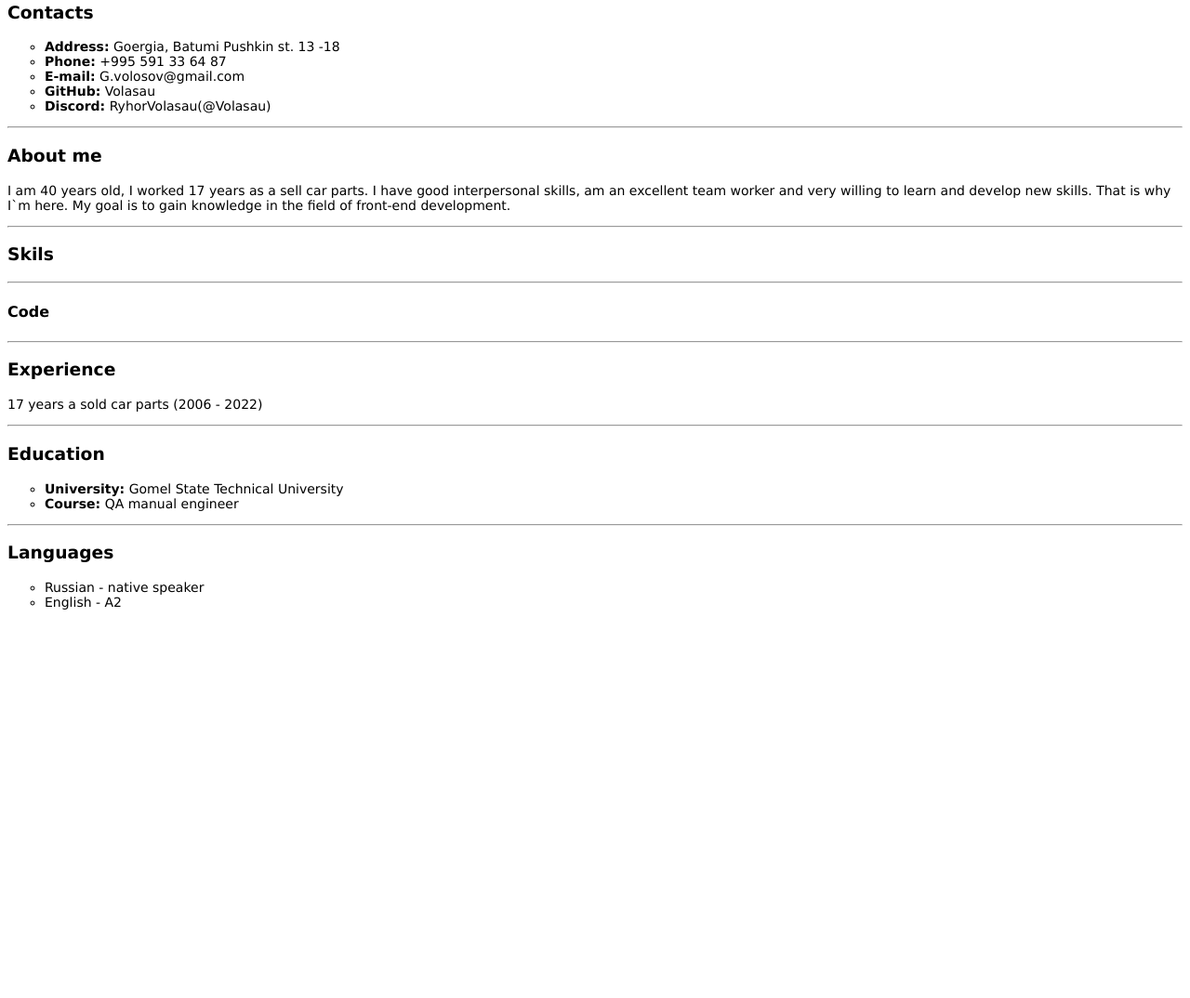
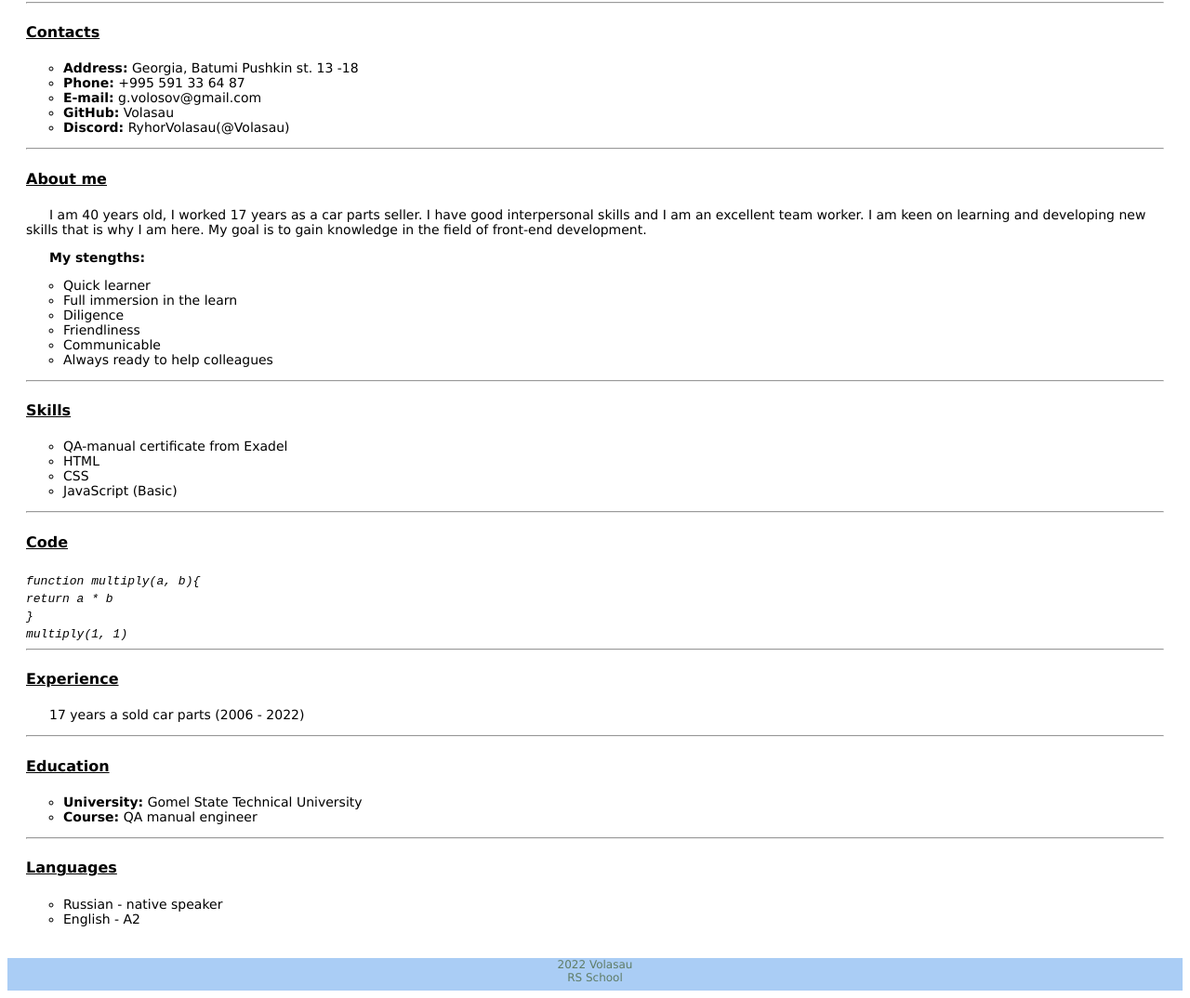
Before and after one commit to Volasau/rsschool-cv, a plain HTML site: page index.html in a window 1280 px wide. Shown: the part 316-1390 px from the top of the page at 93% size. Before the commit the page ends 986 px from the top, so only its background shows below. Drawn offline with Linux system fonts and the light colour scheme.

Commit message:
feat: add new information

```diff
--- a/css/style.css
+++ b/css/style.css
@@ -2,7 +2,9 @@ body {
     font-family: 'Lucida Grande', 'Lucida Sans Unicode', sans-serif;
 }
 
-
+h4 {
+    text-decoration: underline;
+}
 
 #my-profile {
     text-align: center;
@@ -15,7 +17,7 @@ ul {
 
 .header {
     height: 50px;
-    background-color: rgb(170, 205, 245)
+    background-color: #aacdf5
 }
 
 .foto-avatar {
@@ -35,3 +37,24 @@ ul {
     font-size: 24px;
     text-align: center;
 }
+
+li {
+    list-style-type: circle;
+}
+
+.footer {
+    text-align: center;
+    height: 35px;
+    background: #aacdf5;
+    font-size: 12px;
+    align-items: center;
+    color: rgb(95, 124, 102);
+}
+
+.container {
+    padding: 20px;
+}
+
+p {
+    text-indent: 25px;
+}
--- a/index.html
+++ b/index.html
@@ -13,11 +13,12 @@
     <header class="header">
         <div class="header-container">
             <nav class="nav">
-
+                Contacts About me Skills Code Experience Education Languages
             </nav>
         </div>
     </header>
     <main>
+        <div class="container">
             <div class="main-container">
                 <section class="section" id="my-profile">
                     <img src="./assent/img/myfoto.jpg" alt="Foto CV" class="foto-avatar">
@@ -26,59 +27,94 @@
                     </div>
                 </section>
                 <hr>
+
                 <section class="section" id="contacts">
-                <h3>Contacts</h3>
-
+                    <h4>Contacts</h4>
                     <ul>
-                    <li type="circle"><b>Address:</b> Goergia, Batumi Pushkin st. 13 -18</li>
-                    <li type="circle"><b>Phone:</b> +995 591 33 64 87</li>
-                    <li type="circle"><b>E-mail:</b> G.volosov@gmail.com</li>
-                    <li type="circle"><b>GitHub:</b> Volasau</li>
-                    <li type="circle"><b>Discord:</b> RyhorVolasau(@Volasau)</li>
+                        <li><b>Address:</b> Georgia, Batumi Pushkin st. 13 -18</li>
+                        <li><b>Phone:</b> +995 591 33 64 87</li>
+                        <li><b>E-mail:</b> g.volosov@gmail.com</li>
+                        <li><b>GitHub:</b> Volasau</li>
+                        <li><b>Discord:</b> RyhorVolasau(@Volasau)</li>
                     </ul>
-
                 </section>
                 <hr>
+
                 <section class="section" id="about-me">
-                <h3>About me</h3>
-                <p>I am 40 years old, I worked 17 years as a sell car parts. I have good interpersonal skills, am an
-                    excellent team worker and very willing to learn and develop new skills. That is why I`m here. My
+                    <h4>About me</h4>
+                    <p>I am 40 years old, I worked 17 years as a car parts seller. I have good interpersonal skills and
+                        I am
+                        an
+                        excellent team worker. I am keen on learning and developing new skills that is why I am here. My
                         goal is to gain knowledge in the field of front-end development.</p>
-            </section>
-            <hr>
-            <section class="section" id="skils">
-                <h3>Skils</h3>
-            </section>
-            <hr>
-            <section class="section" id="code">
-                <h4>Code</h4>
-            </section>
-            <hr>
-            <section class="section" id="experience">
-                <h3>Experience</h3>
-                <p>17 years a sold car parts (2006 - 2022)</p>
-            </section>
-            <hr>
-            <section class="section" id="education">
-                <h3>Education</h3>
-                <p>
+                    <p><b>My stengths:</b>
                     <ul>
-                    <li type="circle"><b>University:</b> Gomel State Technical University</li>
-                    <li type="circle"><b>Course:</b> QA manual engineer</li>
+                        <li>Quick learner</li>
+                        <li>Full immersion in the learn</li>
+                        <li>Diligence</li>
+                        <li>Friendliness</li>
+                        <li>Сommunicable</li>
+                        <li>Always ready to help colleagues</li>
                     </ul>
                     </p>
                 </section>
                 <hr>
+
+                <section class="section" id="skils">
+                    <h4>Skills</h4>
+                    <ul>
+                        <li>QA-manual certificate from Exadel</li>
+                        <li>HTML</li>
+                        <li>CSS</li>
+                        <li>JavaScript (Basic)</li>
+                    </ul>
+                </section>
+                <hr>
+
+                <section class="section" id="code">
+                    <h4>Code</h4>
+                    <div class="code">
+                        <code>
+                <i>function multiply(a, b){<br>
+                return a * b<br>
+                }<br>
+
+                multiply(1, 1)</i>
+                </code>
+                    </div>
+                </section>
+                <hr>
+
+                <section class="section" id="experience">
+                    <h4>Experience</h4>
+                    <p>17 years a sold car parts (2006 - 2022)</p>
+                </section>
+                <hr>
+
+                <section class="section" id="education">
+                    <h4>Education</h4>
+                    <ul>
+                        <li><b>University:</b> Gomel State Technical University</li>
+                        <li><b>Course:</b> QA manual engineer</li>
+                    </ul>
+                </section>
+                <hr>
+
                 <section class="section" id="languages">
-                <h3>Languages</h3>
+                    <h4>Languages</h4>
                     <ul>
-                    <li type="circle">Russian - native speaker</li>
-                    <li type="circle">English - A2</li>
+                        <li>Russian - native speaker</li>
+                        <li>English - A2</li>
                     </ul>
                 </section>
             </div>
+        </div>
     </main>
-    <footer>
+
+    <footer class="footer">
+        <div class="container-footer">
+            2022 Volasau <br> RS School
+        </div>
 
     </footer>
 </body>
```
Lines whose indentation alone changed are shown as unchanged.
